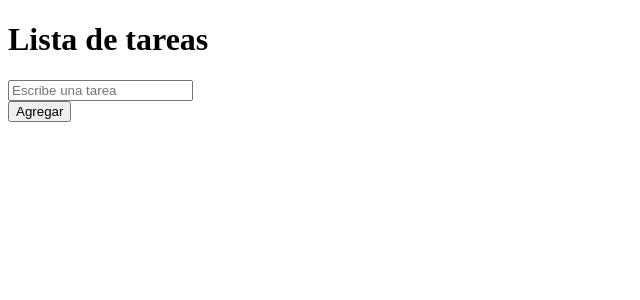
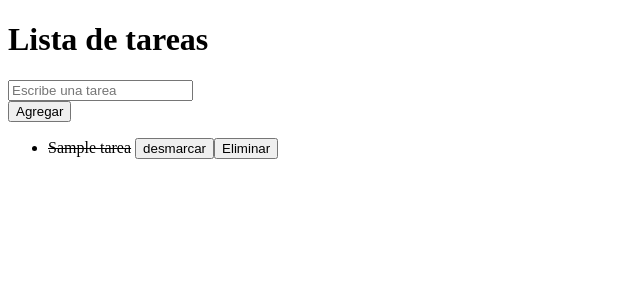
Before and after one commit to DrysX/tarea-lista, a Flask app: page / in a window 1280 px wide. Shown: the top 300 px of the page, without its empty margins (0-640 px from the left). Run offline with Flask 3, Linux system fonts and the light colour scheme; tables that the repository leaves empty hold one stand-in row (values such as "Sample post").

Commit message:
Migrar gestión de tareas a SQLite

```diff
--- a/app.py
+++ b/app.py
@@ -1,9 +1,55 @@
 import flask as fk
 from flask import Flask,render_template, redirect, url_for
 
+import sqlite3
+
 app = Flask(__name__)
 
-tareas = []
+DATABASE = "instance/tareas.db"
+def crear_base_datos():
+    conexion = sqlite3.connect(DATABASE)
+    cursor = conexion.cursor()
+    cursor.execute('''
+        CREATE TABLE IF NOT EXISTS tareas (
+            id INTEGER PRIMARY KEY AUTOINCREMENT,
+            titulo TEXT NOT NULL,
+            completada INTEGER NOT NULL
+        )
+    ''')
+    conexion.commit()
+    conexion.close()
+
+def obtener_tareas():
+    conexion = sqlite3.connect(DATABASE)
+
+    conexion.row_factory = sqlite3.Row
+
+    cursor = conexion.cursor()
+    cursor.execute("SELECT * FROM tareas")
+    tareas = cursor.fetchall()
+    conexion.close()
+    return tareas
+
+def agregar_tarea(titulo):
+    conexion = sqlite3.connect(DATABASE)
+    cursor = conexion.cursor()
+    cursor.execute("INSERT INTO tareas (titulo, completada) VALUES (?, ?)", (titulo, 0))
+    conexion.commit()
+    conexion.close()
+
+def eliminar_tarea(id_tarea):
+    conexion = sqlite3.connect(DATABASE)
+    cursor = conexion.cursor()
+    cursor.execute("DELETE FROM tareas WHERE id = ?", (id_tarea,))
+    conexion.commit()
+    conexion.close()
+
+def completar_tarea(id_tarea):
+    conexion = sqlite3.connect(DATABASE)
+    cursor = conexion.cursor()
+    cursor.execute("UPDATE tareas SET completada = NOT completada WHERE id = ?", (id_tarea,))
+    conexion.commit()
+    conexion.close()
 
 @app.route("/", methods=["GET", "POST"])
 def home():
@@ -11,14 +57,11 @@ def home():
         tarea = fk.request.form["tarea"].strip()
 
         if tarea:
-            tareas.append(
-                {
-                    "titulo": tarea,
-                    "completada": False
-                }
-            )
+            agregar_tarea(tarea)
 
         return redirect(url_for("home"))
+
+    tareas = obtener_tareas()
 
     return render_template(
         "index.html",
@@ -27,15 +70,18 @@ def home():
 
 @app.route("/completar/<int:id_tarea>", methods=["POST"])
 def completar(id_tarea):
-    if 0 <= id_tarea < len(tareas):
-        tareas[id_tarea]["completada"] = not tareas[id_tarea]["completada"]
+    completar_tarea(id_tarea)
+
     return redirect(url_for("home"))
 
 @app.route("/eliminar/<int:id_tarea>", methods=["POST"])
 def eliminar(id_tarea):
-    if 0 <= id_tarea < len(tareas):
-        tareas.pop(id_tarea)
+    eliminar_tarea(id_tarea)
+
     return redirect(url_for("home"))
+
+
+crear_base_datos()
 
 
 if __name__ == "__main__":
--- a/templates/index.html
+++ b/templates/index.html
@@ -3,7 +3,7 @@
 <head>
     <meta charset="UTF-8">
     <meta name="viewport" content="width=device-width, initial-scale=1.0">
-    <title>Document</title>
+    <title>Lista de tareas</title>
 </head>
 <body>
     <h1>Lista de tareas</h1>
@@ -28,7 +28,7 @@
                         {{ tarea.titulo }}
                     {% endif %}
 
-                    <form action="{{ url_for('completar', id_tarea=loop.index0) }}" method="POST" style="display: inline;">
+                    <form action="{{ url_for('completar', id_tarea=tarea.id) }}" method="POST" style="display: inline;">
                         <button type="submit">
                             {% if tarea.completada %}
                                 desmarcar
@@ -37,7 +37,7 @@
                             {% endif %}
                     </form>
 
-                    <form action="{{ url_for('eliminar', id_tarea=loop.index0) }}" method="POST" style="display: inline;">
+                    <form action="{{ url_for('eliminar', id_tarea=tarea.id) }}" method="POST" style="display: inline;">
                         <button type="submit">Eliminar</button>
                     </form>
                 </li>
```
Also changed, not shown: instance/tareas.db (added).
